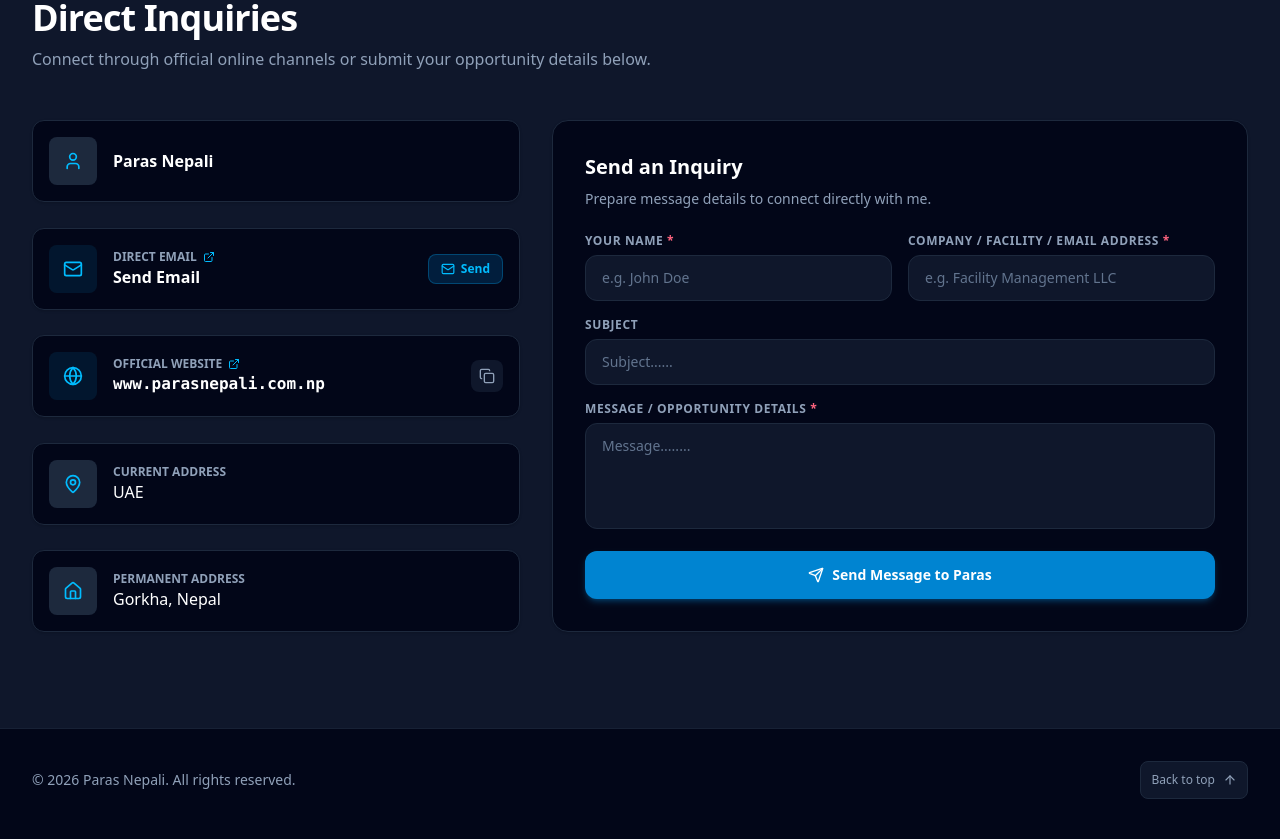
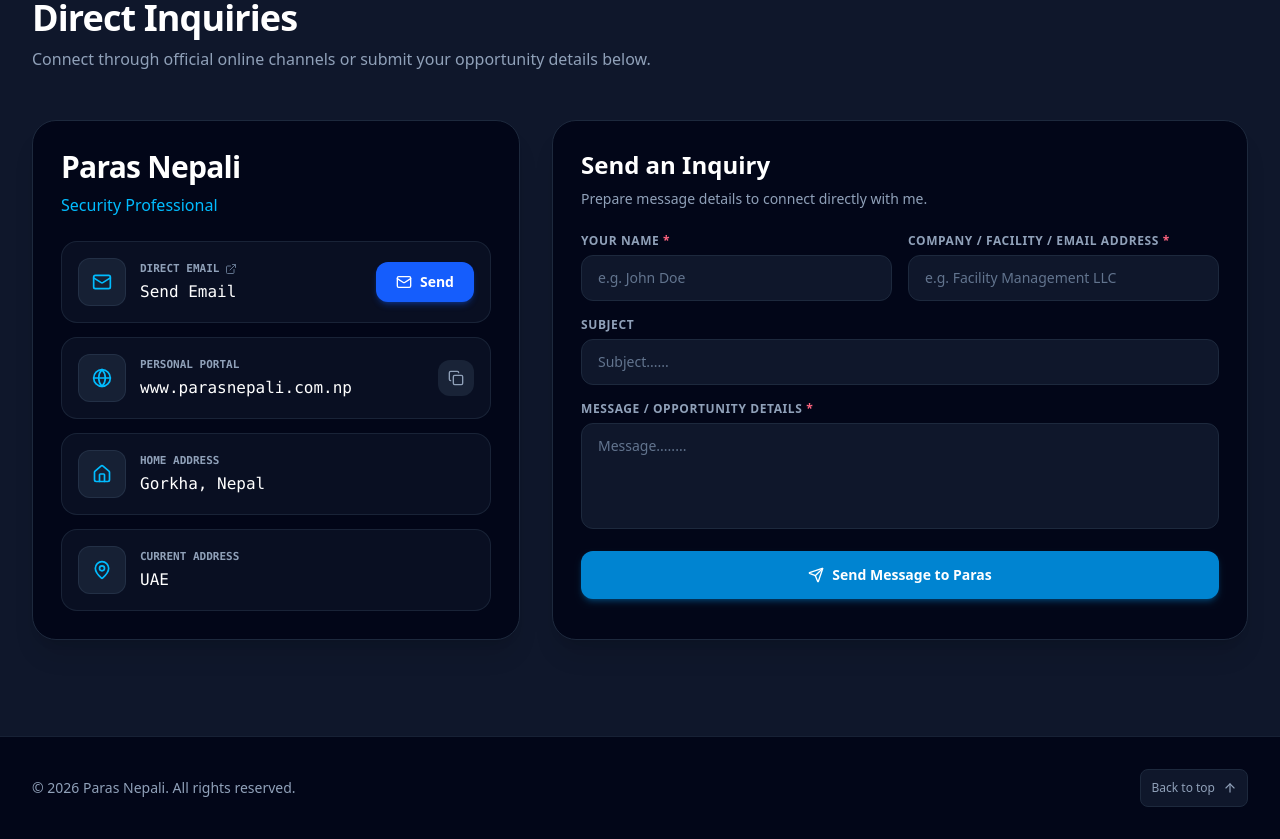
Before and after one commit to coolpaone/Paras, a React (Vite) app: page / in a window 1280 px wide. Shown: the part 5360-6199 px from the top of the page. Built offline with nearby package versions, Linux system fonts and the light colour scheme.

Commit message:
refactor(contact): simplify contact card layout
Consolidate individual contact cards into a unified layout for a cleaner design and improved consistency.

```diff
--- a/src/components/Contact.tsx
+++ b/src/components/Contact.tsx
@@ -1,5 +1,5 @@
 import { useState, FormEvent } from 'react';
-import { User, Mail, MapPin, Home, Send, Check, Copy, CheckCircle2, Globe, ExternalLink } from 'lucide-react';
+import { Mail, MapPin, Home, Send, Check, Copy, CheckCircle2, Globe, ExternalLink } from 'lucide-react';
 import { motion } from 'motion/react';
 import { profileData } from '../data/cvData';
 import { ContactFormData } from '../types';
@@ -74,104 +74,120 @@ export default function Contact() {
         </motion.div>
 
         <div className="grid grid-cols-1 lg:grid-cols-12 gap-8 items-stretch">
-          {/* Left Column: Contact Cards Stack - Perfectly matching height */}
+          {/* Left Column: Unified Contact Card inspired by reference design */}
           <motion.div
             initial={{ opacity: 0, x: -16 }}
             whileInView={{ opacity: 1, x: 0 }}
             viewport={{ once: true, margin: "-40px" }}
             transition={{ duration: 0.5, delay: 0.1, ease: [0.2, 0.8, 0.2, 1] }}
-            className="lg:col-span-5 flex flex-col justify-between gap-3 sm:gap-3.5"
+            className="lg:col-span-5 flex flex-col"
           >
-            {/* Profile Name Card */}
-            <div className="p-4 rounded-xl bg-slate-950 border border-slate-800 flex items-center gap-4 transition-all hover:border-slate-700 shadow-sm">
-              <div className="w-12 h-12 rounded-lg bg-slate-800 text-sky-400 flex items-center justify-center flex-shrink-0">
-                <User className="w-5 h-5" />
-              </div>
-              <div>
-                <div className="text-white font-bold text-sm sm:text-base">Paras Nepali</div>
+            <div className="bg-slate-950 border border-slate-800 rounded-2xl sm:rounded-3xl p-6 sm:p-7 shadow-xl flex-1 flex flex-col justify-between">
+              {/* Card Header: Headings only (no profile photo) */}
+              <div className="mb-6">
+                <h3 className="text-2xl sm:text-3xl font-bold text-white tracking-tight">
+                  Paras Nepali
+                </h3>
+                <div className="flex items-center gap-2 mt-2 flex-wrap">
+                  <span className="text-sky-400 font-medium text-sm sm:text-base">
+                    Security Professional
+                  </span>
                 </div>
               </div>
 
-            {/* Send Email Card */}
-            <div className="p-4 rounded-xl bg-slate-950 border border-slate-800 hover:border-sky-500 transition-colors group flex items-center justify-between shadow-sm">
+              {/* 4 Sleek Nested Rows */}
+              <div className="space-y-3.5 flex-1 flex flex-col justify-between">
+                {/* Row 1: Direct Email */}
+                <div className="p-3.5 sm:p-4 rounded-2xl bg-slate-900/60 border border-slate-800/80 hover:border-sky-500/40 transition-colors flex items-center justify-between gap-3 group">
+                  <div className="flex items-center gap-3.5 min-w-0 flex-1">
+                    <div className="w-11 h-11 sm:w-12 sm:h-12 rounded-xl bg-slate-800/70 border border-slate-700/50 text-sky-400 flex items-center justify-center flex-shrink-0 group-hover:bg-sky-500/20 group-hover:border-sky-500/40 transition-colors">
+                      <Mail className="w-5 h-5" />
+                    </div>
+                    <div className="min-w-0 flex-1">
+                      <div className="text-[11px] font-mono uppercase font-semibold text-slate-400 flex items-center gap-1.5">
+                        <span>DIRECT EMAIL</span>
+                        <ExternalLink className="w-3 h-3 text-slate-500 group-hover:text-sky-400 transition-colors" />
+                      </div>
                       <a
                         href={`mailto:${profileData.email}`}
-                className="flex items-center gap-4 flex-1 min-w-0"
-                id="contact-send-email-link"
+                        className="text-white font-mono text-sm sm:text-base font-medium hover:text-sky-300 transition-colors truncate block mt-0.5"
+                        id="contact-direct-email-link"
                       >
-                <div className="w-12 h-12 rounded-lg bg-sky-500/10 text-sky-400 flex items-center justify-center flex-shrink-0 group-hover:bg-sky-500 group-hover:text-white transition-colors">
-                  <Mail className="w-5 h-5" />
-                </div>
-                <div className="min-w-0">
-                  <div className="text-xs uppercase font-semibold text-slate-400 flex items-center gap-1.5">
-                    Direct Email
-                    <ExternalLink className="w-3 h-3 text-sky-400" />
-                  </div>
-                  <div className="text-white font-semibold text-sm sm:text-base group-hover:text-sky-300 transition-colors">
                         Send Email
+                      </a>
                     </div>
                   </div>
-              </a>
                   <a
                     href={`mailto:${profileData.email}`}
-                className="px-3 py-1.5 rounded-lg bg-sky-600/20 text-sky-400 border border-sky-500/30 hover:bg-sky-600 hover:text-white transition-colors text-xs font-semibold flex items-center gap-1.5 cursor-pointer ml-2"
+                    className="px-4 py-2 sm:px-5 sm:py-2.5 rounded-xl bg-blue-600 hover:bg-blue-500 text-white font-semibold text-xs sm:text-sm flex items-center gap-2 shadow-md shadow-blue-600/30 hover:shadow-blue-600/50 transition-all cursor-pointer flex-shrink-0"
+                    id="contact-direct-send-btn"
                   >
-                <Mail className="w-3.5 h-3.5" />
+                    <Mail className="w-4 h-4" />
                     <span>Send</span>
                   </a>
                 </div>
 
-            {/* Official Website Card */}
-            <div className="p-4 rounded-xl bg-slate-950 border border-slate-800 hover:border-sky-500 transition-colors group flex items-center justify-between shadow-sm">
+                {/* Row 2: Personal Portal */}
+                <div className="p-3.5 sm:p-4 rounded-2xl bg-slate-900/60 border border-slate-800/80 hover:border-sky-500/40 transition-colors flex items-center justify-between gap-3 group">
+                  <div className="flex items-center gap-3.5 min-w-0 flex-1">
+                    <div className="w-11 h-11 sm:w-12 sm:h-12 rounded-xl bg-slate-800/70 border border-slate-700/50 text-sky-400 flex items-center justify-center flex-shrink-0 group-hover:bg-sky-500/20 group-hover:border-sky-500/40 transition-colors">
+                      <Globe className="w-5 h-5" />
+                    </div>
+                    <div className="min-w-0 flex-1">
+                      <div className="text-[11px] font-mono uppercase font-semibold text-slate-400">
+                        PERSONAL PORTAL
+                      </div>
                       <a
                         href="https://www.parasnepali.com.np"
                         target="_blank"
                         rel="noopener noreferrer"
-                className="flex items-center gap-4 flex-1 min-w-0"
-                id="contact-website-link"
+                        className="text-white font-mono text-sm sm:text-base font-medium hover:text-sky-300 transition-colors truncate block mt-0.5"
+                        id="contact-personal-portal-link"
                       >
-                <div className="w-12 h-12 rounded-lg bg-sky-500/10 text-sky-400 flex items-center justify-center flex-shrink-0 group-hover:bg-sky-500 group-hover:text-white transition-colors">
-                  <Globe className="w-5 h-5" />
-                </div>
-                <div className="min-w-0">
-                  <div className="text-xs uppercase font-semibold text-slate-400 flex items-center gap-1.5">
-                    Official Website
-                    <ExternalLink className="w-3 h-3 text-sky-400" />
-                  </div>
-                  <div className="text-white font-mono text-sm sm:text-base font-semibold group-hover:text-sky-300 transition-colors truncate">
                         www.parasnepali.com.np
+                      </a>
                     </div>
                   </div>
-              </a>
                   <button
                     type="button"
                     onClick={handleCopyWebsite}
-                className="p-2 rounded-lg bg-slate-900 text-slate-400 hover:text-white hover:bg-slate-800 transition-colors ml-2 cursor-pointer"
-                title="Copy website URL"
+                    className="p-2.5 rounded-xl bg-slate-800/80 text-slate-400 hover:text-white hover:bg-slate-700 transition-colors cursor-pointer flex-shrink-0"
+                    title="Copy portal URL"
+                    aria-label="Copy portal URL"
                   >
                     {copiedWebsite ? <Check className="w-4 h-4 text-emerald-400" /> : <Copy className="w-4 h-4" />}
                   </button>
                 </div>
 
-            {/* Current Address Card */}
-            <div className="p-4 rounded-xl bg-slate-950 border border-slate-800 flex items-center gap-4 transition-all hover:border-slate-700 shadow-sm">
-              <div className="w-12 h-12 rounded-lg bg-slate-800 text-sky-400 flex items-center justify-center flex-shrink-0">
-                <MapPin className="w-5 h-5" />
+                {/* Row 3: Home Address */}
+                <div className="p-3.5 sm:p-4 rounded-2xl bg-slate-900/60 border border-slate-800/80 hover:border-slate-700 transition-colors flex items-center gap-3.5">
+                  <div className="w-11 h-11 sm:w-12 sm:h-12 rounded-xl bg-slate-800/70 border border-slate-700/50 text-sky-400 flex items-center justify-center flex-shrink-0">
+                    <Home className="w-5 h-5" />
                   </div>
-              <div>
-                <div className="text-xs uppercase font-semibold text-slate-400">Current Address</div>
-                <div className="text-white font-medium text-sm sm:text-base">{profileData.currentLocation}</div>
+                  <div className="min-w-0">
+                    <div className="text-[11px] font-mono uppercase font-semibold text-slate-400">
+                      HOME ADDRESS
+                    </div>
+                    <div className="text-white font-mono text-sm sm:text-base font-medium mt-0.5">
+                      {profileData.permanentLocation}
+                    </div>
                   </div>
                 </div>
 
-            {/* Permanent Address Card */}
-            <div className="p-4 rounded-xl bg-slate-950 border border-slate-800 flex items-center gap-4 transition-all hover:border-slate-700 shadow-sm">
-              <div className="w-12 h-12 rounded-lg bg-slate-800 text-sky-400 flex items-center justify-center flex-shrink-0">
-                <Home className="w-5 h-5" />
+                {/* Row 4: Current Address */}
+                <div className="p-3.5 sm:p-4 rounded-2xl bg-slate-900/60 border border-slate-800/80 hover:border-slate-700 transition-colors flex items-center gap-3.5">
+                  <div className="w-11 h-11 sm:w-12 sm:h-12 rounded-xl bg-slate-800/70 border border-slate-700/50 text-sky-400 flex items-center justify-center flex-shrink-0">
+                    <MapPin className="w-5 h-5" />
                   </div>
-              <div>
-                <div className="text-xs uppercase font-semibold text-slate-400">Permanent Address</div>
-                <div className="text-white font-medium text-sm sm:text-base">{profileData.permanentLocation}</div>
+                  <div className="min-w-0">
+                    <div className="text-[11px] font-mono uppercase font-semibold text-slate-400">
+                      CURRENT ADDRESS
+                    </div>
+                    <div className="text-white font-mono text-sm sm:text-base font-medium mt-0.5">
+                      {profileData.currentLocation}
+                    </div>
+                  </div>
+                </div>
               </div>
             </div>
           </motion.div>
@@ -184,9 +200,9 @@ export default function Contact() {
             transition={{ duration: 0.5, delay: 0.15, ease: [0.2, 0.8, 0.2, 1] }}
             className="lg:col-span-7 flex flex-col"
           >
-            <div className="bg-slate-950 border border-slate-800 rounded-2xl p-6 sm:p-8 shadow-sm flex-1 flex flex-col justify-between">
+            <div className="bg-slate-950 border border-slate-800 rounded-2xl sm:rounded-3xl p-6 sm:p-7 shadow-xl flex-1 flex flex-col justify-between">
               <div>
-                <h3 className="text-xl font-bold text-white mb-2">Send an Inquiry</h3>
+                <h3 className="text-xl sm:text-2xl font-bold text-white mb-2">Send an Inquiry</h3>
                 <p className="text-slate-400 text-xs sm:text-sm mb-6">
                   Prepare message details to connect directly with me.
                 </p>
```
Lines whose indentation alone changed are shown as unchanged.
